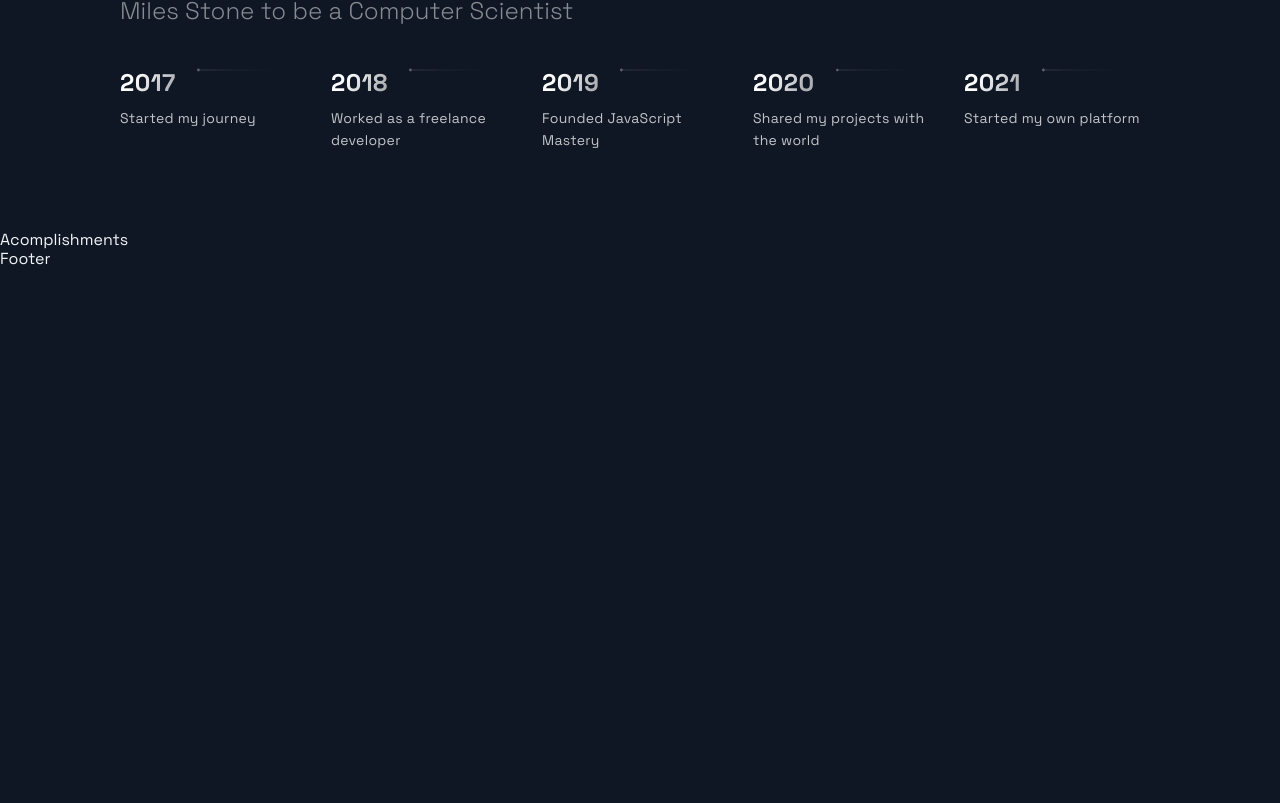
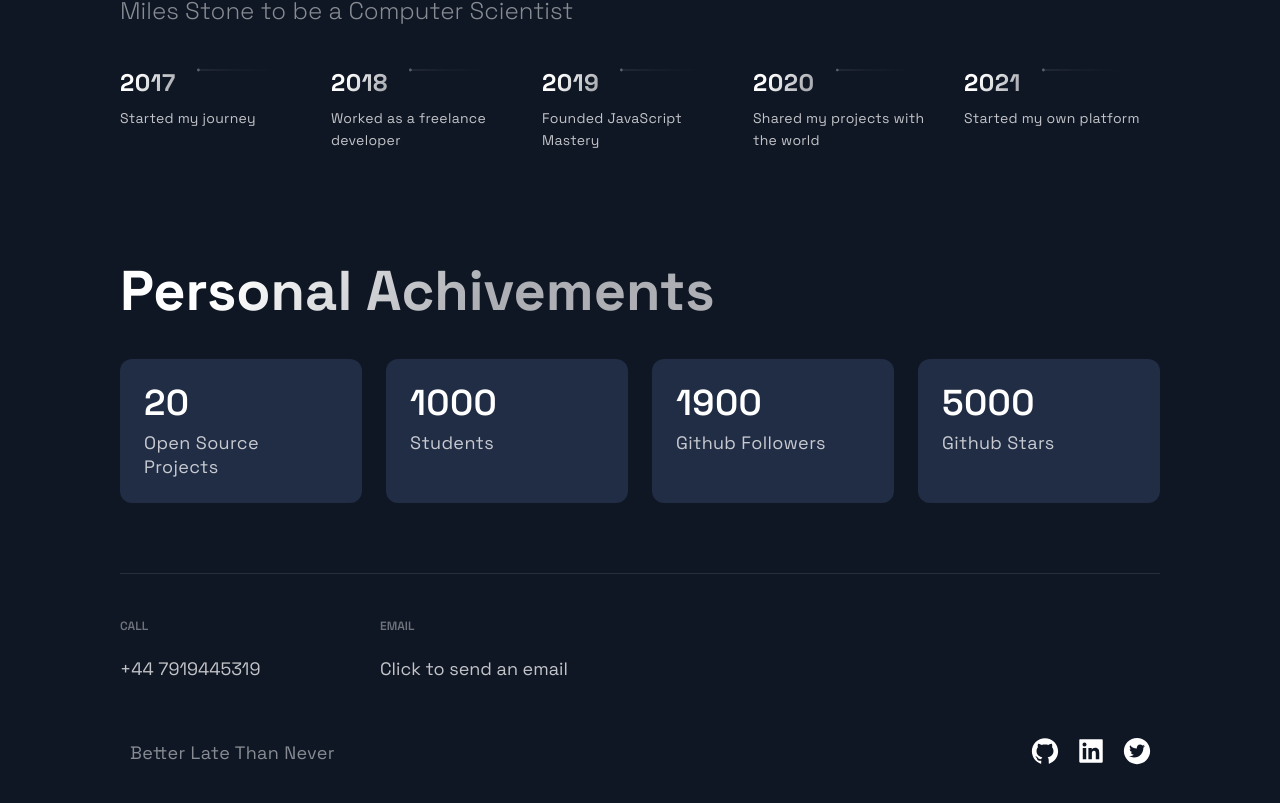
Before and after one commit to KlokMiraj/KlokMiraj.github.io, a Next.js app: page / in a window 1280 px wide. Shown: the part 2519-3322 px from the top of the page. Before the commit the page ends 2788 px from the top, so only its background shows below. Built offline with nearby package versions, Linux system fonts and the light colour scheme.

Commit message:
'deployment_to_gitpage'

```diff
--- a/src/components/Acomplishments/Acomplishments.js
+++ b/src/components/Acomplishments/Acomplishments.js
@@ -11,9 +11,20 @@ const data = [
 ];
 
 const Acomplishments = () => (
-  <div>
-    Acomplishments
-  </div>
+  <Section>
+    <SectionTitle> Personal Achivements</SectionTitle>
+    <Boxes>
+      {data.map((card,index)=>
+         (
+          <Box key= {index}>
+            <BoxNum> {card.number}</BoxNum>
+            <BoxText>{card.text}</BoxText>
+          </Box>
+         )
+      )}
+    </Boxes>
+  </Section>
+
 );
 
 export default Acomplishments;
--- a/src/components/Footer/Footer.js
+++ b/src/components/Footer/Footer.js
@@ -1,14 +1,37 @@
 import React from 'react';
-import { AiFillGithub, AiFillInstagram, AiFillLinkedin } from 'react-icons/ai';
+import { AiFillGithub, AiFillTwitterCircle, AiFillLinkedin } from 'react-icons/ai';
 
 import { SocialIcons } from '../Header/HeaderStyles';
 import { CompanyContainer, FooterWrapper, LinkColumn, LinkItem, LinkList, LinkTitle, Slogan, SocialContainer, SocialIconsContainer } from './FooterStyles';
 
 const Footer = () => {
   return (
-    <div>
-      Footer
-    </div>
+    <FooterWrapper>
+      <LinkList>
+        <LinkColumn>
+          <LinkTitle>Call</LinkTitle>
+          <LinkItem href="tel:+44 79194453">+44 7919445319</LinkItem>
+        </LinkColumn>
+        <LinkColumn>
+          <LinkTitle>Email</LinkTitle>
+          <LinkItem href="mailto:pudasainimetal@gmail.com">Click to send an email</LinkItem>
+        </LinkColumn>
+      </LinkList>
+      <SocialIconsContainer>
+        <CompanyContainer>
+          <Slogan>Better Late Than Never</Slogan>
+        </CompanyContainer>
+        <SocialIcons href="https://github.com/KlokMiraj">
+          <AiFillGithub size="3rem" />
+        </SocialIcons>
+        <SocialIcons href="https://www.linkedin.com/in/miraj-pudasaini-77aa65153/">
+          <AiFillLinkedin size="3rem" />
+        </SocialIcons>
+        <SocialIcons href="https://twitter.com/dumbguynextdoor">
+          <AiFillTwitterCircle size="3rem"/>
+        </SocialIcons>
+      </SocialIconsContainer>
+    </FooterWrapper>
   );
 };
 
```
Also changed, not shown: package.json (+9 -3 lines), 4 other files (tests, documents, lock files or other folders).
